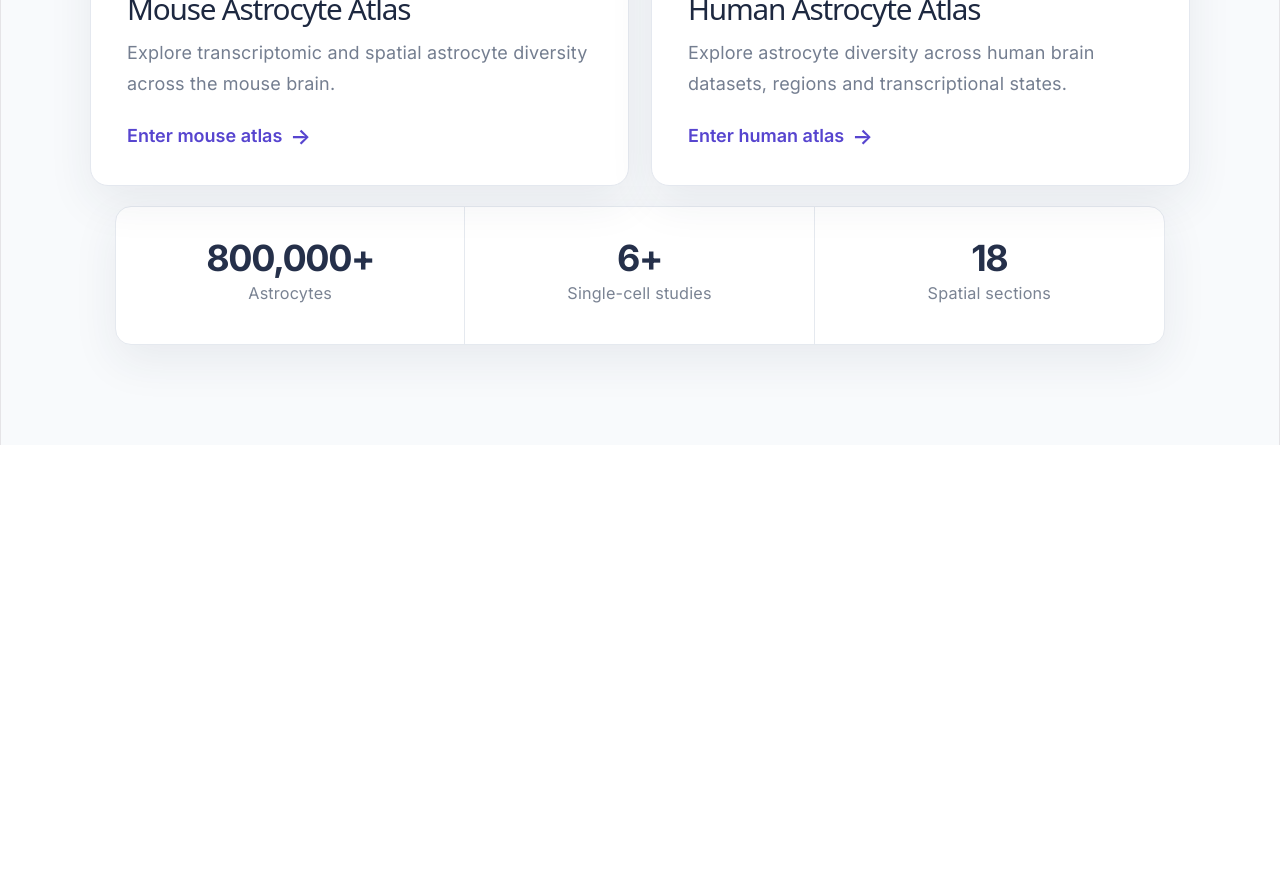
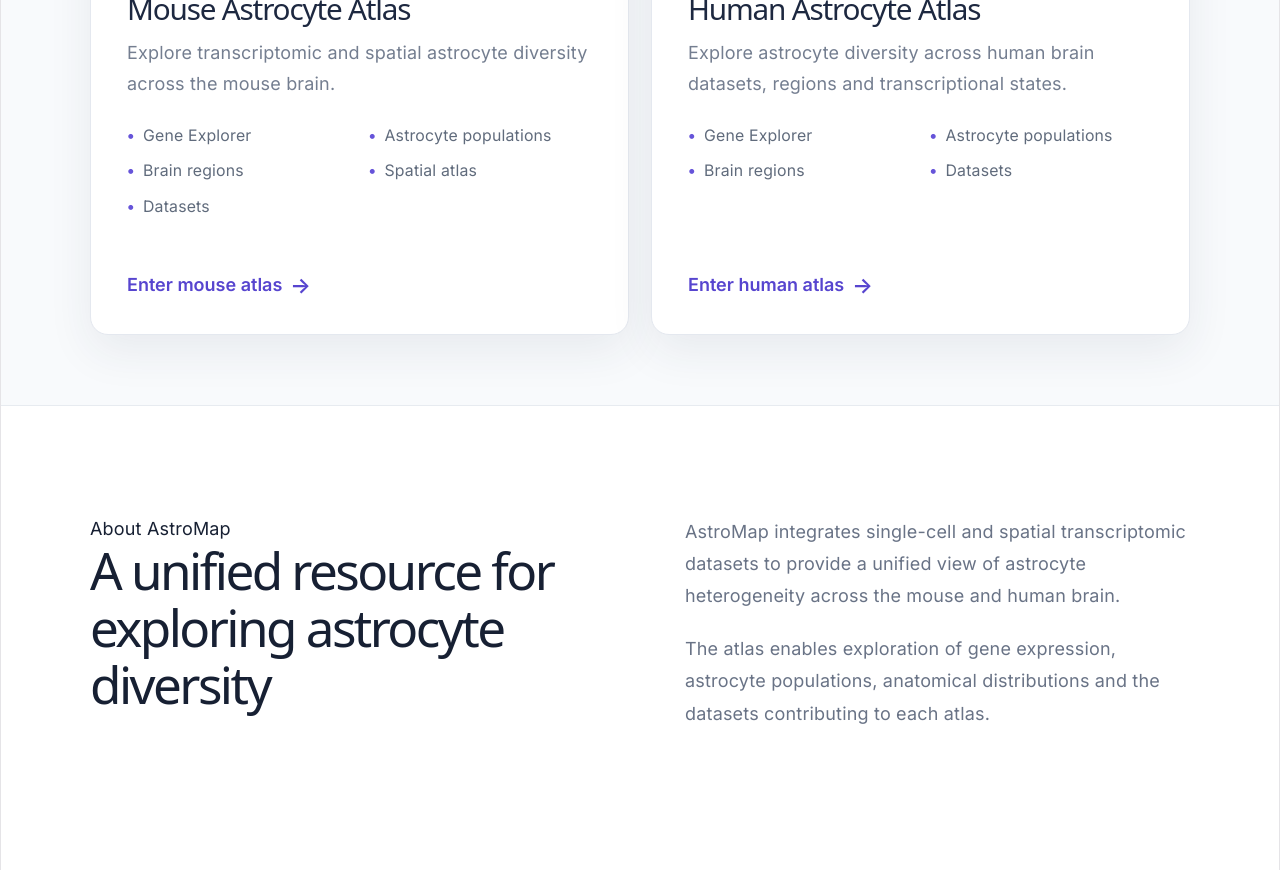
Before and after one commit to fpestana-git/AstroMap, a React (Vite) app: page /mouse/datasets in a window 1280 px wide. Shown: the part 720-1590 px from the top of the page. Before the commit the page ends 1165 px from the top, so only its background shows below. Built offline with nearby package versions, Linux system fonts and the light colour scheme.

Commit message:
Polish homepage and atlas navigation

```diff
--- a/src/App.css
+++ b/src/App.css
@@ -209,6 +209,35 @@
     transform 0.25s ease,
     box-shadow 0.25s ease,
     border-color 0.25s ease;
+}
+
+.species-features {
+  margin: 24px 0 28px;
+  padding: 0;
+
+  display: grid;
+  grid-template-columns: repeat(2, minmax(0, 1fr));
+  gap: 9px 18px;
+
+  list-style: none;
+}
+
+.species-features li {
+  position: relative;
+  padding-left: 16px;
+
+  color: #606b7c;
+  font-size: 0.88rem;
+}
+
+.species-features li::before {
+  content: '•';
+
+  position: absolute;
+  left: 0;
+
+  color: #6654d9;
+  font-weight: 700;
 }
 
 .species-card:hover {
@@ -1319,6 +1348,43 @@
   color: #5f697a;
 }
 
+/* About */
+
+.about-section {
+  padding: 110px 6% 120px;
+
+  background: #ffffff;
+  border-top: 1px solid #e7ebf0;
+}
+
+.about-content {
+  width: min(1100px, 100%);
+  margin: 0 auto;
+
+  display: grid;
+  grid-template-columns: 1fr 1fr;
+  gap: 90px;
+  align-items: start;
+}
+
+.about-content h2 {
+  max-width: 520px;
+  margin: 0;
+
+  color: #172033;
+  font-size: clamp(2rem, 4vw, 3.2rem);
+  line-height: 1.12;
+  letter-spacing: -0.05em;
+}
+
+.about-text p {
+  margin: 0 0 20px;
+
+  color: #697386;
+  font-size: 1rem;
+  line-height: 1.8;
+}
+
 /* Mobile */
 
 @media (max-width: 800px) {
@@ -1368,6 +1434,9 @@
 
   .species-card {
     min-height: 240px;
+  }
+  .species-features {
+    grid-template-columns: 1fr;
   }
     .atlas-hero {
     padding: 80px 7% 70px;
@@ -1429,4 +1498,12 @@
   .dataset-grid {
     grid-template-columns: 1fr;
   }
+  .about-content {
+    grid-template-columns: 1fr;
+    gap: 35px;
+  }
+
+  .about-section {
+    padding: 80px 7%;
+  }
 }
--- a/src/App.tsx
+++ b/src/App.tsx
@@ -23,7 +23,17 @@
   return (
     <div className="app">
       <header className="navbar">
-        <div className="logo">AstroMap</div>
+        <button
+          className="logo-button"
+          onClick={() =>
+            window.scrollTo({
+              top: 0,
+              behavior: 'smooth',
+            })
+          }
+        >
+          AstroMap
+        </button>
 
 <nav>
   <button onClick={() => navigate('/mouse')}>
@@ -79,6 +89,14 @@
               the mouse brain.
             </p>
 
+            <ul className="species-features">
+              <li>Gene Explorer</li>
+              <li>Astrocyte populations</li>
+              <li>Brain regions</li>
+              <li>Spatial atlas</li>
+              <li>Datasets</li>
+            </ul>
+
             <button onClick={() => navigate('/mouse')}>
               Enter mouse atlas <span>→</span>
             </button>
@@ -94,26 +112,42 @@
               regions and transcriptional states.
             </p>
 
+            <ul className="species-features">
+              <li>Gene Explorer</li>
+              <li>Astrocyte populations</li>
+              <li>Brain regions</li>
+              <li>Datasets</li>
+            </ul>
+
             <button onClick={() => navigate('/human')}>
               Enter human atlas <span>→</span>
             </button>
           </article>
         </section>
 
-        <section className="stats">
-          <div>
-            <strong>800,000+</strong>
-            <span>Astrocytes</span>
-          </div>
+        <section className="about-section" id="about">
+          <div className="about-content">
+            <div>
+              <p className="section-eyebrow">About AstroMap</p>
 
-          <div>
-            <strong>6+</strong>
-            <span>Single-cell studies</span>
-          </div>
+              <h2>
+                A unified resource for exploring astrocyte diversity
+              </h2>
+            </div>
 
-          <div>
-            <strong>18</strong>
-            <span>Spatial sections</span>
+            <div className="about-text">
+              <p>
+                AstroMap integrates single-cell and spatial transcriptomic
+                datasets to provide a unified view of astrocyte heterogeneity
+                across the mouse and human brain.
+              </p>
+
+              <p>
+                The atlas enables exploration of gene expression, astrocyte
+                populations, anatomical distributions and the datasets
+                contributing to each atlas.
+              </p>
+            </div>
           </div>
         </section>
 
```
